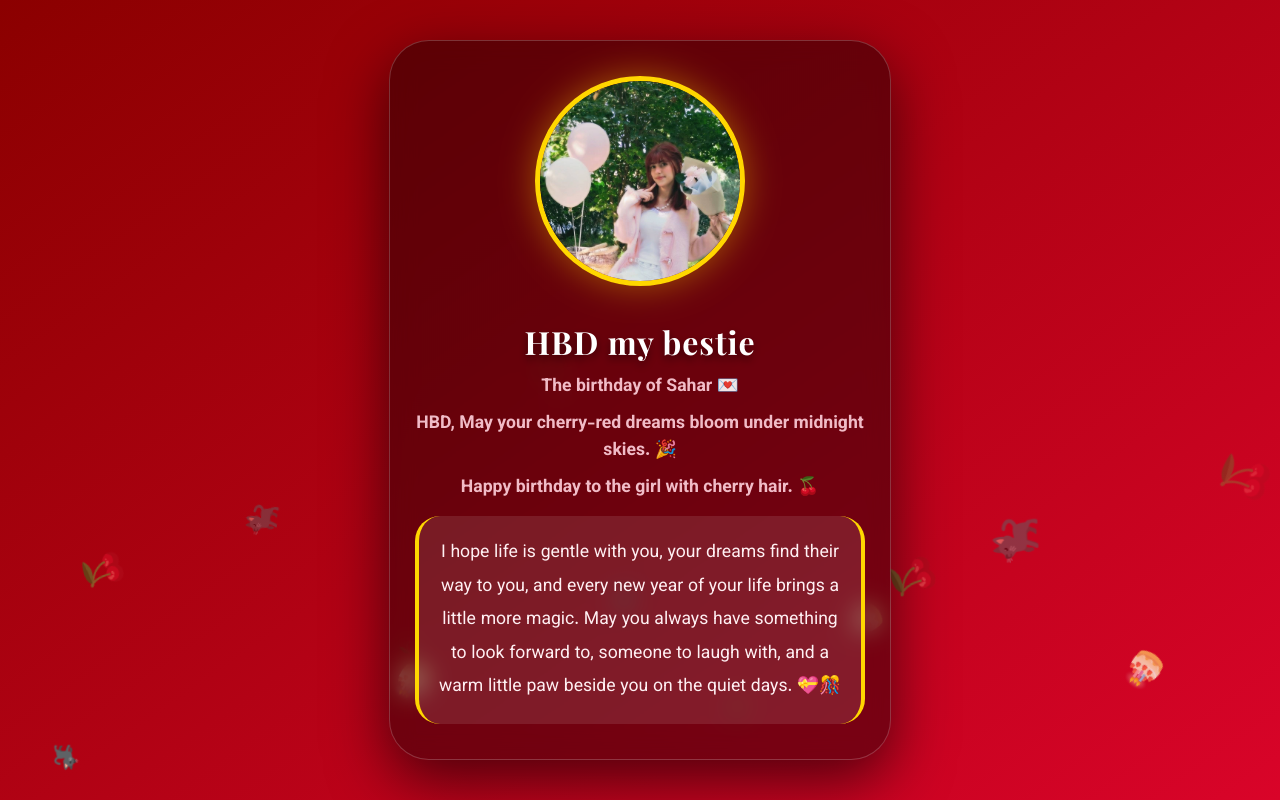
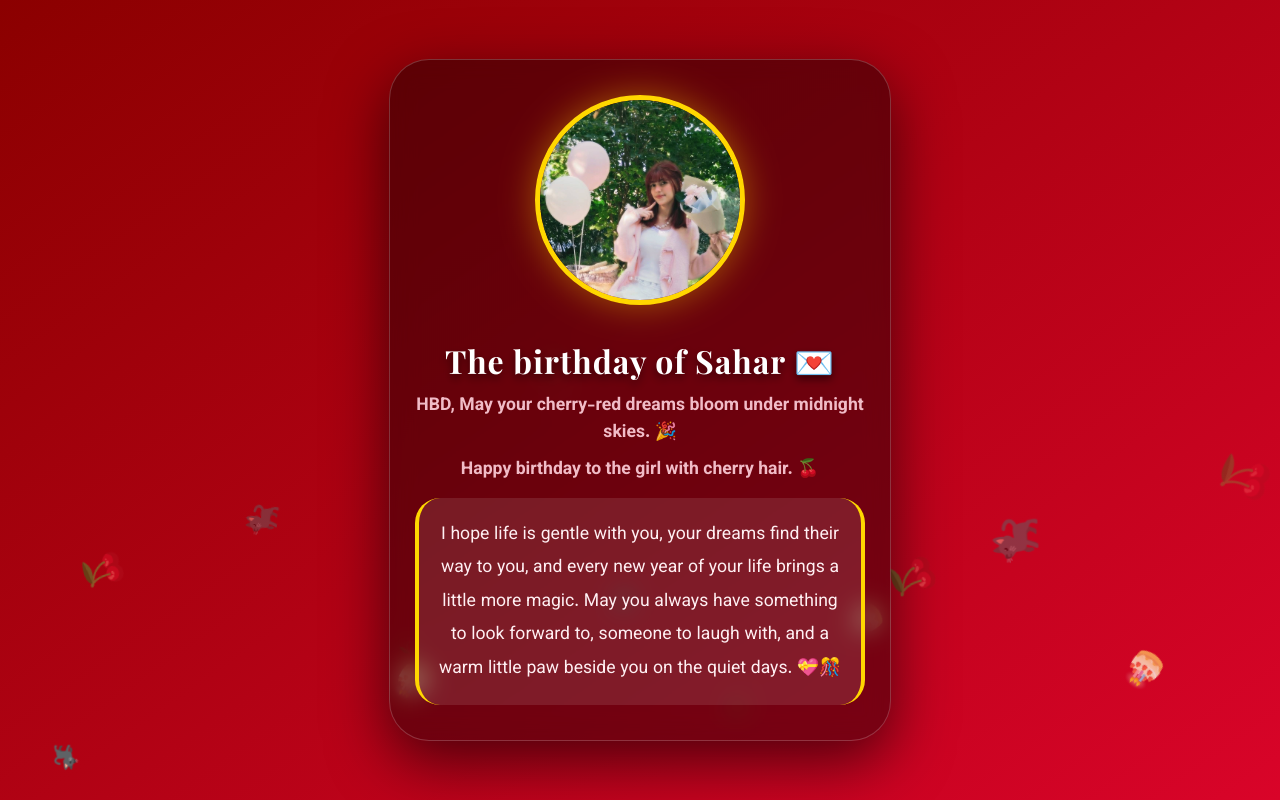
Before and after one commit to unknown-tech852/HBDmybestie, a plain HTML site: page index.html in a window 1280 px wide. Shown: the top 800 px of the page. Drawn offline with nearby package versions, Linux system fonts and the light colour scheme.

Commit message:
Update index.html

```diff
--- a/index.html
+++ b/index.html
@@ -105,8 +105,7 @@
         <!-- عکس -->
         <img src="sahar.jpg" alt="Sahar" class="profile-img" onerror="this.src='https://via.placeholder.com/200/8b0000/ffffff?text=SAHAR'">
 
-        <h1>HBD my bestie</h1>
-        <h2>The birthday of Sahar 💌</h2>
+        <h1>The birthday of Sahar 💌</h1>
         <h2>HBD, May your cherry-red dreams bloom under midnight skies. 🎉</h2>
         <h2>Happy birthday to the girl with cherry hair. 🍒</h2>
 
```
